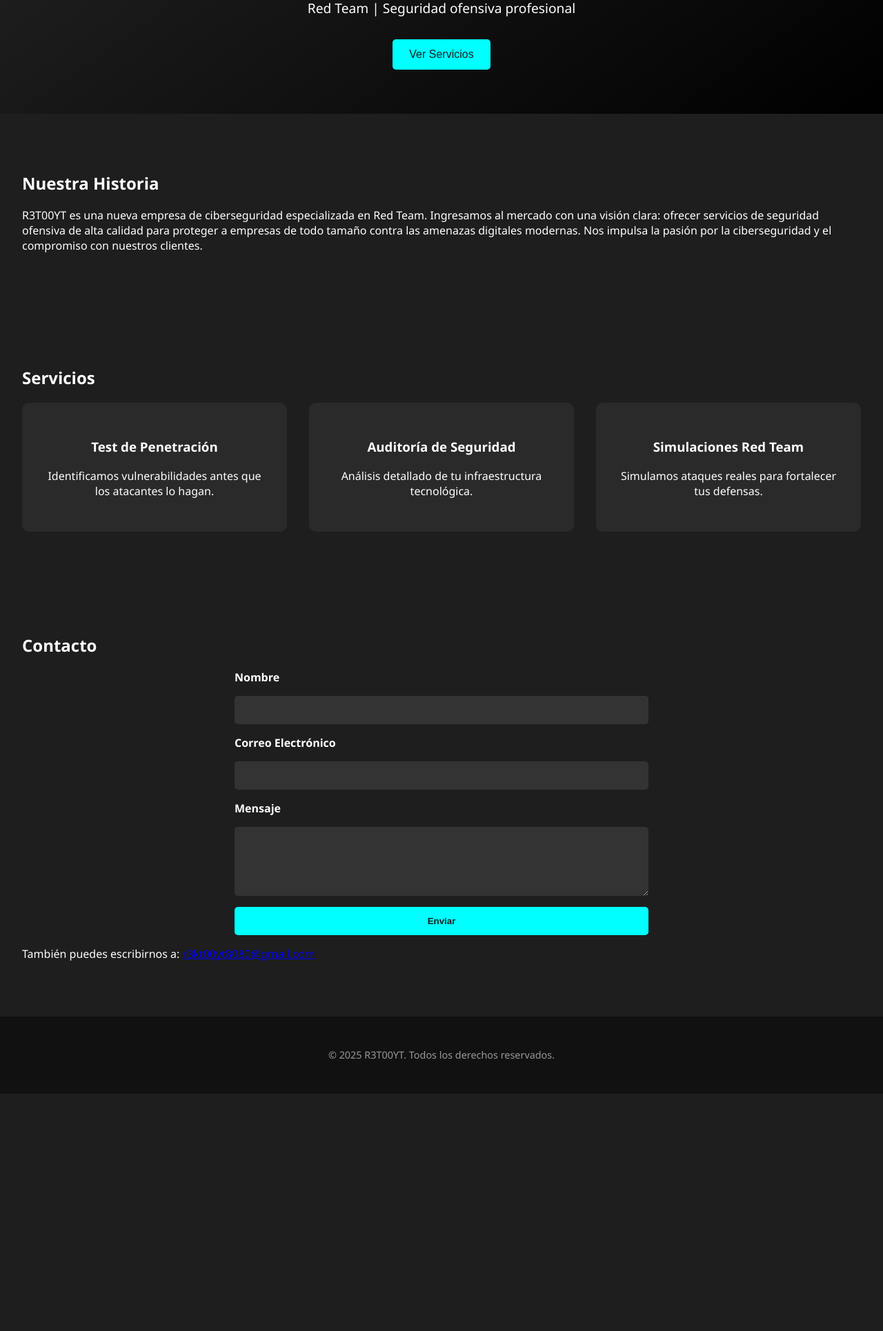
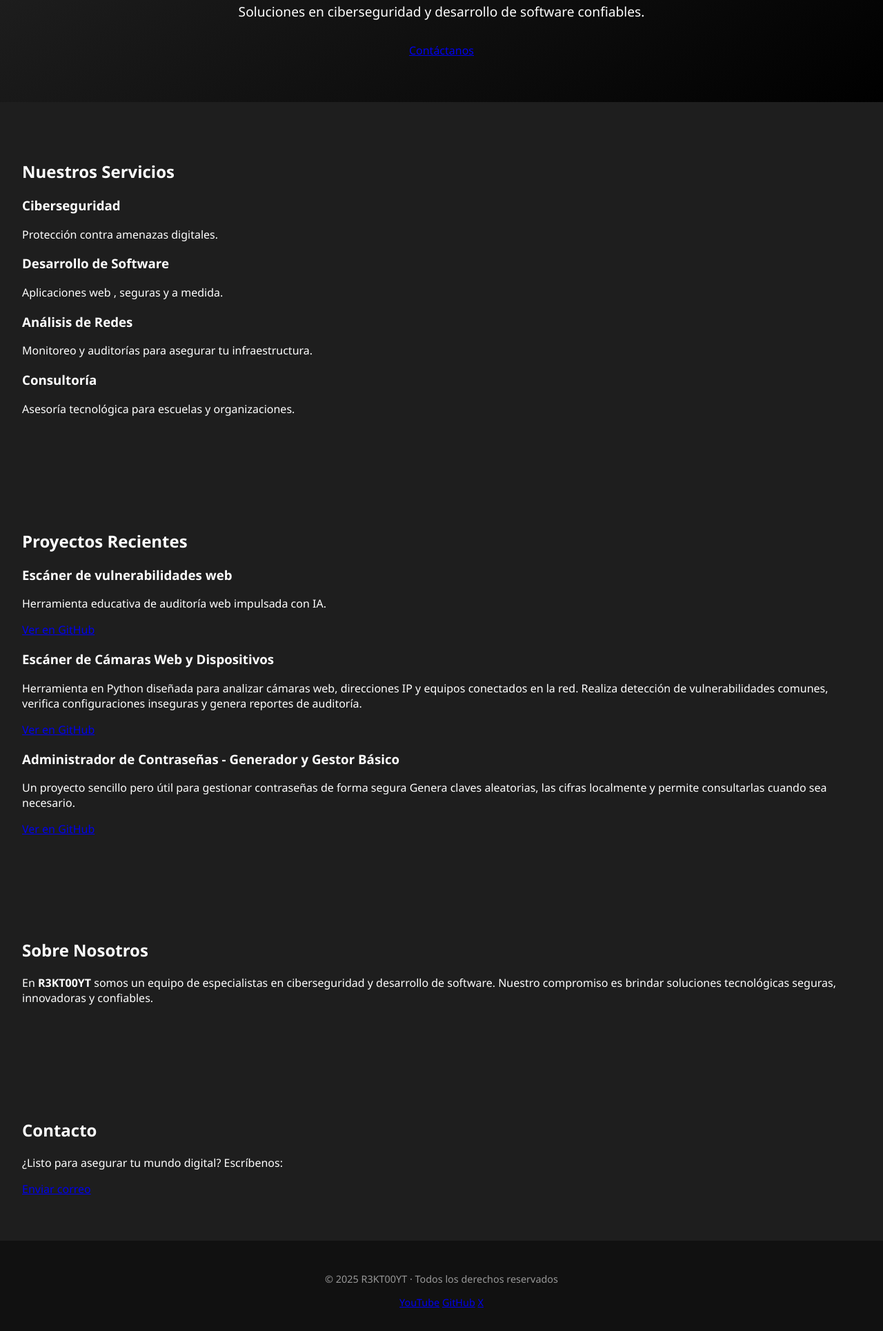
Before and after one commit to R3KT00YT/r3kt00yt-site, a plain HTML site: page index.html in a window 1280 px wide. Shown: the part 277-2207 px from the top of the page at 69% size. Before the commit the page ends 1863 px from the top, so only its background shows below. Drawn offline with Linux system fonts and the light colour scheme.

Commit message:
Update index.html

```diff
--- a/index.html
+++ b/index.html
@@ -3,131 +3,118 @@
 <head>
   <meta charset="UTF-8">
   <meta name="viewport" content="width=device-width, initial-scale=1.0">
-  <meta http-equiv="X-UA-Compatible" content="IE=edge">
-  <meta name="format-detection" content="telephone=no">
-  <meta name="theme-color" content="#1e1e1e">
-  <title>R3T00YT - Ciberseguridad</title>
+  <title>R3KT00YT - Ciberseguridad & Software</title>
   <link rel="stylesheet" href="style.css">
-  <style>
-    .notificacion {
-      position: fixed;
-      top: 20px;
-      right: 20px;
-      background-color: #00ffff;
-      color: #000;
-      padding: 1rem 1.5rem;
-      border-radius: 8px;
-      box-shadow: 0 4px 12px rgba(0, 0, 0, 0.3);
-      z-index: 1000;
-      display: none;
-      font-weight: bold;
-      animation: fadeInOut 4s ease-in-out;
-    }
-
-    @keyframes fadeInOut {
-      0% { opacity: 0; transform: translateY(-10px); }
-      10% { opacity: 1; transform: translateY(0); }
-      90% { opacity: 1; transform: translateY(0); }
-      100% { opacity: 0; transform: translateY(-10px); }
-    }
-  </style>
+  <!-- Google Fonts -->
+  <link href="https://fonts.googleapis.com/css2?family=Orbitron:wght@400;600&family=Montserrat:wght@300;500;700&display=swap" rel="stylesheet">
 </head>
 <body>
-  <div class="notificacion" id="notificacion">Gracias. Correo enviado.</div>
-
+  <!-- Header -->
   <header>
+    <div class="logo">R3KT00YT</div>
     <nav>
-      <div class="logo">R3T00YT</div>
       <ul>
         <li><a href="#inicio">Inicio</a></li>
-        <li><a href="#historia">Historia</a></li>
         <li><a href="#servicios">Servicios</a></li>
+        <li><a href="#proyectos">Proyectos</a></li>
+        <li><a href="#nosotros">Nosotros</a></li>
         <li><a href="#contacto">Contacto</a></li>
       </ul>
     </nav>
   </header>
 
+  <!-- Hero Section -->
   <section id="inicio" class="hero">
-    <h1>Bienvenido a R3T00YT</h1>
-    <p>Red Team | Seguridad ofensiva profesional</p>
-    <button onclick="scrollToSection('servicios')">Ver Servicios</button>
+    <div class="hero-content">
+      <h1>Protegemos tu mundo digital</h1>
+      <p>Soluciones en ciberseguridad y desarrollo de software confiables.</p>
+      <a href="#contacto" class="btn">Contáctanos</a>
+    </div>
   </section>
 
-  <section id="historia">
-    <h2>Nuestra Historia</h2>
-    <p>R3T00YT es una nueva empresa de ciberseguridad especializada en Red Team. Ingresamos al mercado con una visión clara: ofrecer servicios de seguridad ofensiva de alta calidad para proteger a empresas de todo tamaño contra las amenazas digitales modernas. Nos impulsa la pasión por la ciberseguridad y el compromiso con nuestros clientes.</p>
-  </section>
-
-  <section id="servicios">
-    <h2>Servicios</h2>
-    <div class="servicios-grid">
-      <div class="servicio">
-        <h3>Test de Penetración</h3>
-        <p>Identificamos vulnerabilidades antes que los atacantes lo hagan.</p>
+  <!-- Servicios -->
+  <section id="servicios" class="services">
+    <h2>Nuestros Servicios</h2>
+    <div class="service-cards">
+      <div class="card">
+        <h3>Ciberseguridad</h3>
+        <p>Protección contra amenazas digitales.</p>
       </div>
-      <div class="servicio">
-        <h3>Auditoría de Seguridad</h3>
-        <p>Análisis detallado de tu infraestructura tecnológica.</p>
+      <div class="card">
+        <h3>Desarrollo de Software</h3>
+        <p>Aplicaciones web , seguras y a medida.</p>
       </div>
-      <div class="servicio">
-        <h3>Simulaciones Red Team</h3>
-        <p>Simulamos ataques reales para fortalecer tus defensas.</p>
+      <div class="card">
+        <h3>Análisis de Redes</h3>
+        <p>Monitoreo y auditorías para asegurar tu infraestructura.</p>
+      </div>
+      <div class="card">
+        <h3>Consultoría</h3>
+        <p>Asesoría tecnológica para escuelas y organizaciones.</p>
       </div>
     </div>
   </section>
 
-  <section id="contacto">
-    <h2>Contacto</h2>
-    <form class="formulario-contacto" action="https://formsubmit.co/ajax/r3kt00yt8080@gmail.com" method="POST">
-      <input type="hidden" name="_captcha" value="false">
+<!-- Proyectos -->
+<section id="proyectos" class="projects">
+  <h2>Proyectos Recientes</h2>
+  <div class="project-gallery">
 
-      <label for="nombre">Nombre</label>
-      <input type="text" id="nombre" name="nombre" required>
+    <!-- Proyecto 1 -->
+    <div class="project">
+      <h3>Escáner de vulnerabilidades web</h3>
+      <p>Herramienta educativa de auditoría web impulsada con IA.</p>
+      <a href="https://github.com/R3KT00YT/Scanner-de-vulnerabilidades-web" target="_blank" class="btn">Ver en GitHub</a>
+    </div>
 
-      <label for="email">Correo Electrónico</label>
-      <input type="email" id="email" name="email" required>
+<!-- Proyecto 2 -->
+<div class="project">
+  <h3>Escáner de Cámaras Web y Dispositivos</h3>
+  <p>
+    Herramienta en Python diseñada para analizar cámaras web, direcciones IP y equipos conectados en la red.
+    Realiza detección de vulnerabilidades comunes, verifica configuraciones inseguras y genera reportes de auditoría.
+  </p>
+  <a href="https://github.com/R3KT00YT/ScanCam.git" target="_blank" class="btn">
+    Ver en GitHub
+  </a>
+</div>
 
-      <label for="mensaje">Mensaje</label>
-      <textarea id="mensaje" name="mensaje" rows="5" required></textarea>
+    <!-- Proyecto 3 -->
+    <div class="project">
+      <h3>Administrador de Contraseñas - Generador y Gestor Básico</h3>
+      <p>Un proyecto sencillo pero útil para gestionar contraseñas de forma segura
+        Genera claves aleatorias, las cifras localmente y permite consultarlas cuando sea necesario.
+      </p>
+      <a href="https://github.com/R3KT00YT/Contrasenas.git" target="_blank" class="btn">Ver en GitHub</a>
+    </div>
 
-      <button type="submit">Enviar</button>
-    </form>
-    <p class="correo-directo">También puedes escribirnos a: <a href="mailto:r3kt00yt8080@gmail.com">r3kt00yt8080@gmail.com</a></p>
+  </div>
+</section>
+
+
+  <!-- Nosotros -->
+  <section id="nosotros" class="about">
+    <h2>Sobre Nosotros</h2>
+    <p>En <strong>R3KT00YT</strong> somos un equipo de especialistas en ciberseguridad y desarrollo de software. Nuestro compromiso es brindar soluciones tecnológicas seguras, innovadoras y confiables.</p>
   </section>
 
+  <!-- Contacto -->
+  <section id="contacto" class="contact">
+    <h2>Contacto</h2>
+    <p>¿Listo para asegurar tu mundo digital? Escríbenos:</p>
+    <a href="mailto:r3kt00yt8080@gmail.com" class="btn">Enviar correo</a>
+  </section>
+
+  <!-- Footer -->
   <footer>
-    <p>&copy; 2025 R3T00YT. Todos los derechos reservados.</p>
+    <p>© 2025 R3KT00YT · Todos los derechos reservados</p>
+    <div class="socials">
+      <a href="https://www.youtube.com/@r3kt00yt">YouTube</a>
+      <a href="https://github.com/R3KT00YT">GitHub</a>
+      <a href="https://x.com/r3kt00yt?t=zJRCkZlbrLvsBdTI9HQbCA&s=09">X</a>
+    </div>
   </footer>
 
   <script src="script.js"></script>
-  <script>
-    const formulario = document.querySelector(".formulario-contacto");
-    const notificacion = document.getElementById("notificacion");
-
-    formulario.addEventListener("submit", function (e) {
-      e.preventDefault();
-      const formData = new FormData(formulario);
-
-      fetch(formulario.action, {
-        method: "POST",
-        body: formData,
-        headers: { Accept: "application/json" },
-      })
-        .then(response => {
-          if (response.ok) {
-            notificacion.style.display = "block";
-            formulario.reset();
-            setTimeout(() => {
-              notificacion.style.display = "none";
-            }, 4000);
-          } else {
-            alert("Error al enviar el mensaje. Intenta de nuevo.");
-          }
-        })
-        .catch(() => {
-          alert("Error al conectar con el servidor.");
-        });
-    });
-  </script>
 </body>
 </html>
```
